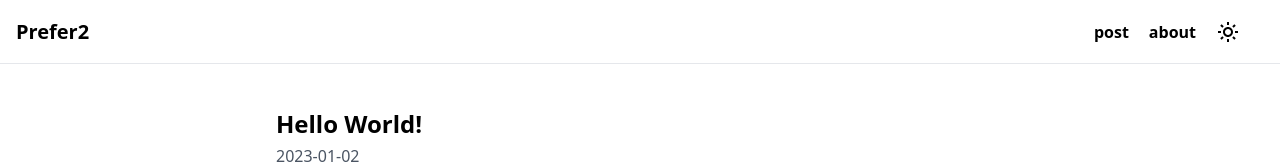
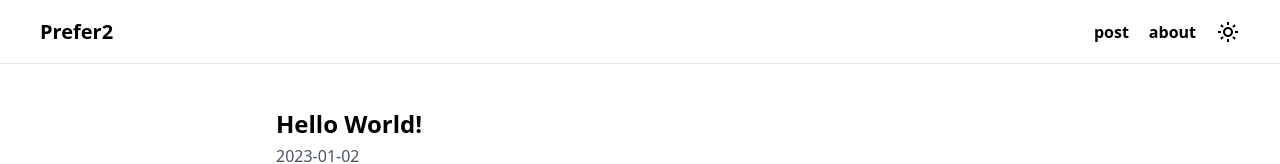
Before and after one commit to prefer2/prefer2.dev, a Next.js app: page / in a window 1280 px wide. Shown: the top 164 px of the page. Built offline with nearby package versions, Linux system fonts and the light colour scheme.

Commit message:
refactor: Header style 변경

```diff
--- a/components/Header.tsx
+++ b/components/Header.tsx
@@ -14,13 +14,13 @@ interface HeaderProps {
 
 const Header = ({ theme, onToggleTheme }: HeaderProps) => {
   return (
-    <header className="flex flex-row justify-between items-center h-16 border-b">
-      <Link className="p-4 text-xl font-bold" href={"/"}>
+    <header className="flex flex-row justify-between items-center h-16 border-b px-5 lg:px-10">
+      <Link className="py-4 text-xl font-bold" href={"/"}>
         Prefer2
       </Link>
       <div className="flex">
         <Nav />
-        <button className="mr-10" onClick={onToggleTheme}>
+        <button onClick={onToggleTheme}>
           {theme === "dark" ? <Moon /> : <Sun />}
         </button>
       </div>
```
